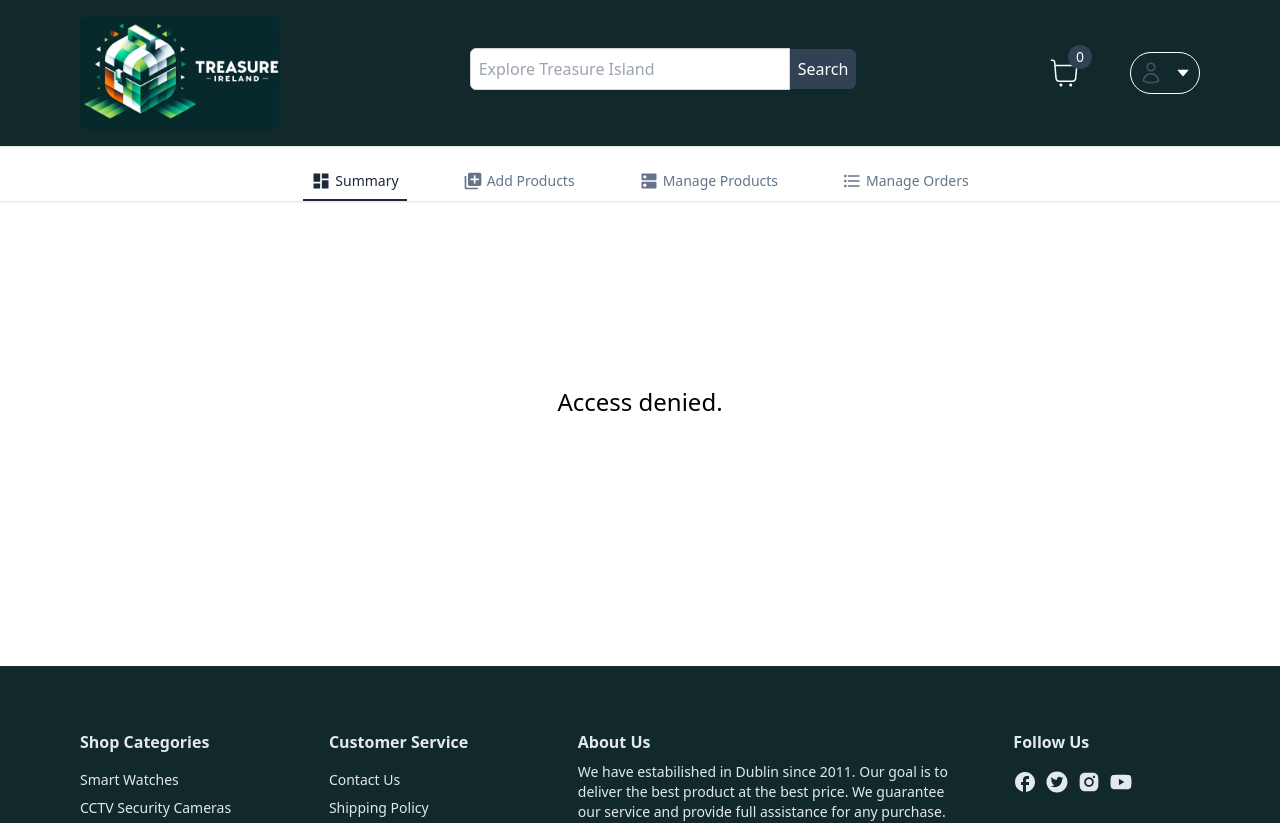
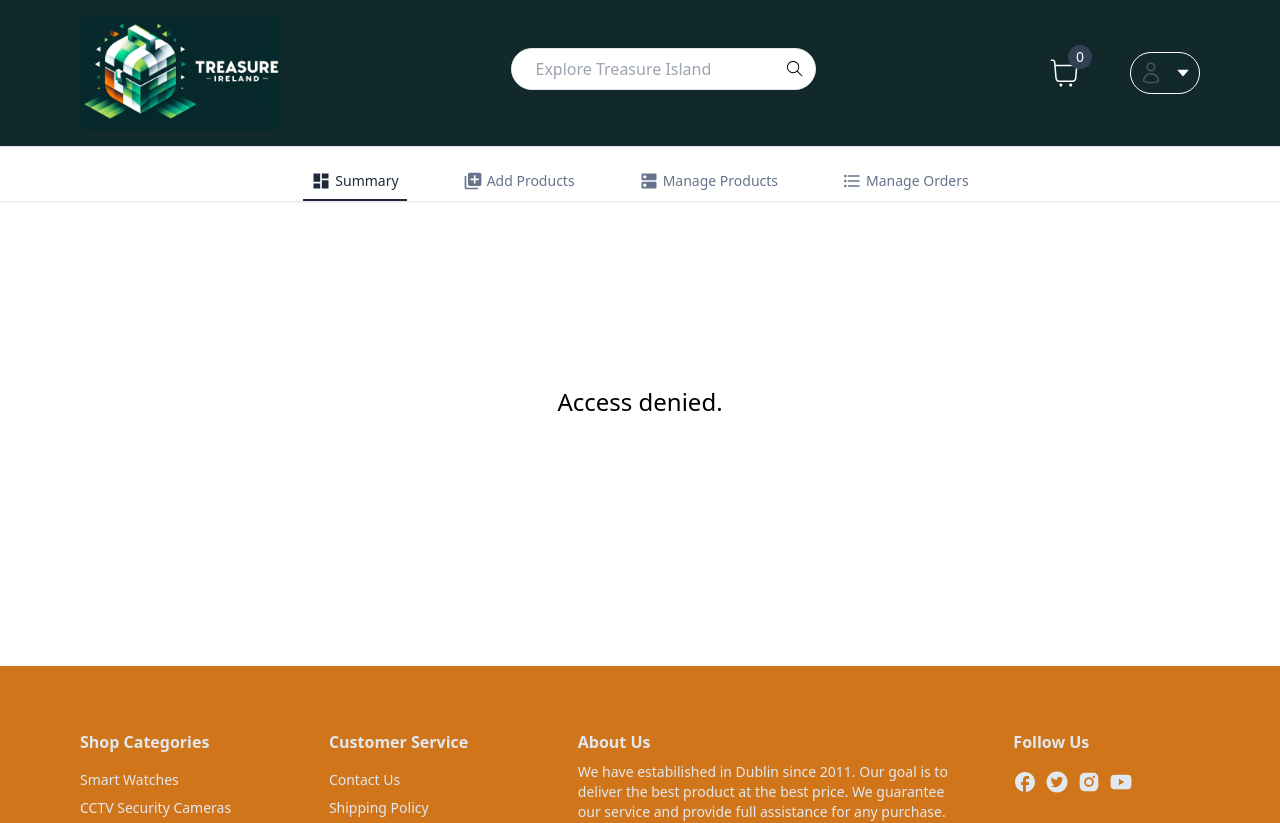
Before and after one commit to gimpoco1/market-place, a Next.js app: page /admin in a window 1280 px wide. Shown: the top 823 px of the page. Built offline with nearby package versions, Linux system fonts and the light colour scheme; no server answers; the database is empty.

Commit message:
Fix searchbar styling and add

```diff
--- a/app/admin/Summary.tsx
+++ b/app/admin/Summary.tsx
@@ -5,6 +5,7 @@ import Heading from "../components/Heading";
 import { formatPrice } from "@/utils/formatPrice";
 import { Order, Product, User } from "@prisma/client";
 import { useEffect, useState } from "react";
+import { useRouter } from "next/navigation";
 
 interface SummaryProps {
   orders: Order[];
@@ -76,6 +77,7 @@ const Summary: React.FC<SummaryProps> = ({ orders, products, users }) => {
   }, [orders, products, users]);
 
   let summaryKeys = Object.keys(summaryData);
+  const router = useRouter();
 
   return (
     <div className="max-w-[1150px] m-auto">
@@ -87,7 +89,7 @@ const Summary: React.FC<SummaryProps> = ({ orders, products, users }) => {
           summaryKeys.map((key) => (
             <div
             key={key}
-              className="
+            className={`
               rounded-xl
               border-2
               p-4
@@ -96,7 +98,25 @@ const Summary: React.FC<SummaryProps> = ({ orders, products, users }) => {
               items-center
               gap-2
               transition
-            "
+              ${summaryData[key].label === "Total Products" ||
+              summaryData[key].label === "Total Users" ||
+              summaryData[key].label === "Total Orders"
+                ? "cursor-pointer"
+                : ""}
+            `}
+            onClick={() => {
+              if (summaryData[key].label === "Total Products") {
+                router.push("/admin/manage-products");
+              }
+              if (summaryData[key].label === "Total Users") {
+                router.push("/admin/manage-users");
+              }
+              if (summaryData[key].label === "Total Orders") {
+                router.push("/admin/manage-orders");
+              }
+            }}
+
+
             >
               <div className="text-xl md:text-4xl font-bold">
                 {summaryData[key].label === "Total Sale" ? (
--- a/app/components/footer/Footer.tsx
+++ b/app/components/footer/Footer.tsx
@@ -10,7 +10,7 @@ import {
 
 const Footer = () => {
 	return (
-		<footer className=" bg-custom-color text-slate-200 text-sm mt-16">
+		<footer className=" bg-custom-color-2 text-slate-200 text-sm mt-16">
 			<Container>
 				<div className="flex flex-col md:flex-row justify-between pt-16 pb-8">
 					<FooterList>
--- a/app/components/nav/SearchBar.tsx
+++ b/app/components/nav/SearchBar.tsx
@@ -3,6 +3,7 @@
 import { FieldValues, SubmitHandler, useForm } from "react-hook-form";
 import qs from "query-string";
 import { useRouter } from "next/navigation";
+import { TfiSearch } from "react-icons/tfi";
 
 const SearchBar = () => {
   const router = useRouter();
@@ -36,36 +37,19 @@ const SearchBar = () => {
   };
 
   return (
-    <div className="flex items-center">
+    <div className="flex items-center rounded-full border border-black-800 shadow-sm mt-8 bg-white relative">
     <input
       autoComplete="on"
       type="text"
       {...register("searchTerm")}
       placeholder="Explore Treasure Island"
-        className="p-2
-        border
-        border-gray-300
-        rounded-l-md
-        focus:outline-none
-        focus:border-[0.5px]
-        focus:border-slate-500
-        w-80
-        mt-8
-        "
+      className="flex-grow py-2 pl-6 pr-12 rounded-full focus:outline-none focus:ring-2 focus:ring-black-300 focus:border-black"
     />
     <button
       onClick={handleSubmit(onSubmit)}
-        className="
-        bg-slate-700
-        hover:opacity-80
-        text-white
-        p-2
-        rounded-r-md
-        mt-8
-
-        "
+      className="absolute right-0 mr-3 text-black flex items-center justify-center"
     >
-        Search
+      <TfiSearch />
     </button>
   </div>
   );
--- a/app/page.tsx
+++ b/app/page.tsx
@@ -5,8 +5,7 @@ import HomeBanner from "./components/HomeBanner";
 import ProductCard from "./components/products/ProductCard";
 import getProducts, { IProductParams } from "@/actions/getProducts";
 import NullData from "./components/NullData";
-import { products } from "@/utils/products";
-import { truncateText } from "@/utils/truncateText";
+
 
 interface HomeProps {
 	searchParams: IProductParams;
--- a/package.json
+++ b/package.json
@@ -43,6 +43,7 @@
     "react-hook-form": "^7.43.9",
     "react-hot-toast": "^2.4.1",
     "react-icons": "^4.8.0",
+    "react-router-dom": "^6.20.1",
     "stripe": "^12.9.0",
     "tailwindcss": "3.3.2",
     "typescript": "5.0.4"
--- a/tailwind.config.js
+++ b/tailwind.config.js
@@ -14,6 +14,7 @@ module.exports = {
       },
       colors: {
         'custom-color': '#12292B',
+        'custom-color-2': '#D0751A',
       },
     },
   },
```
Also changed, not shown: 1 other file (tests, documents, lock files or other folders). Lines whose indentation alone changed are shown as unchanged.
